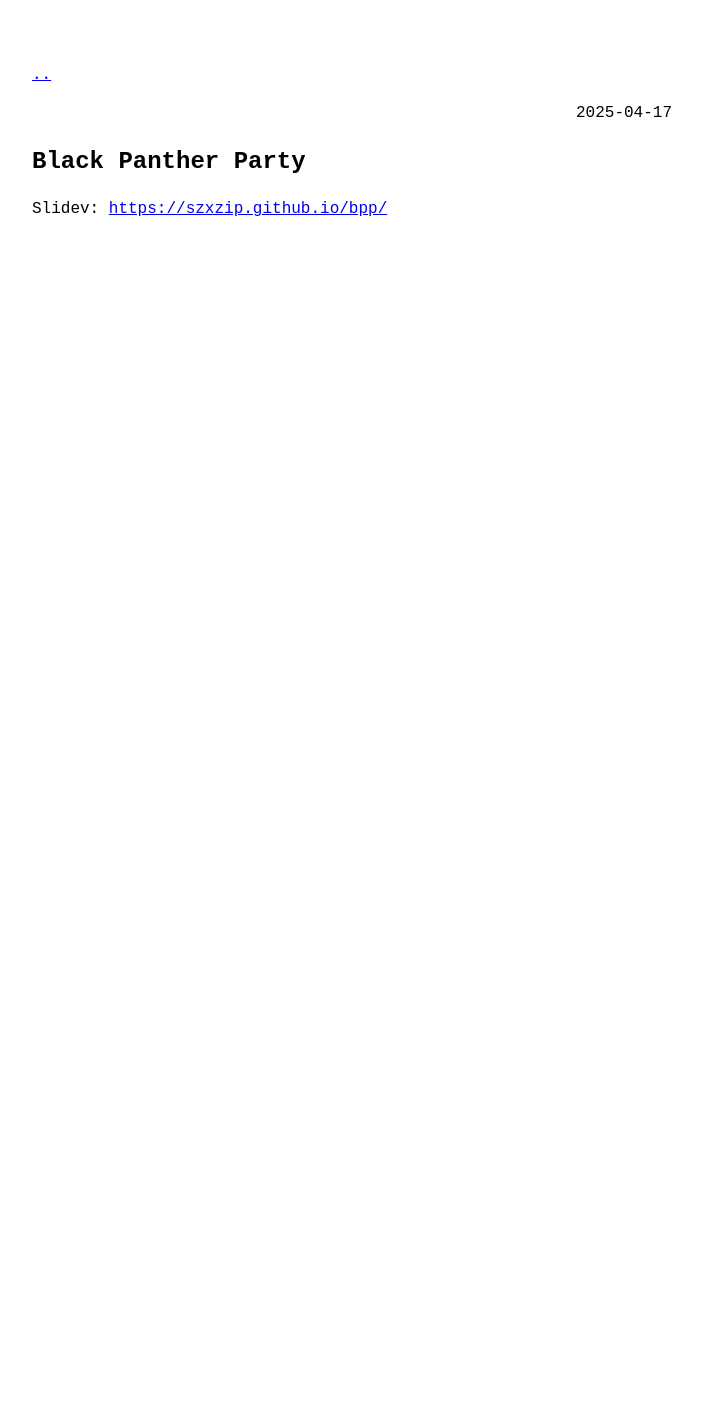
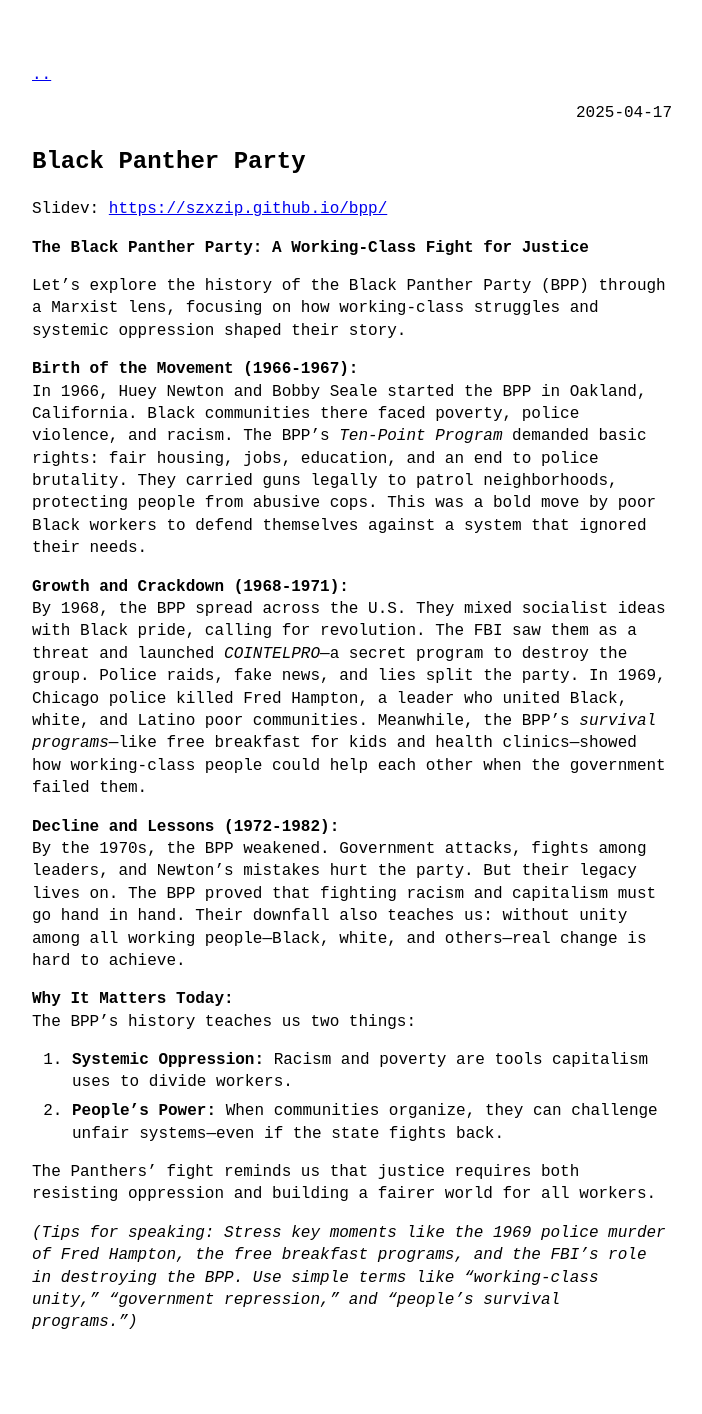
Before and after one commit to szxzip/szxzip.org, a Jekyll site: the page built from _posts/2025-04-17-bpp.md, in a window 1280 px wide. Shown: the whole page, without its empty margins (288-990 px from the left). Built offline with Jekyll 4.4.1, drawn with Linux system fonts in a browser that asks for light colours; before the commit the page ends 900 px from its top, so only the background shows below that.

Commit message:
Initial commit

```diff
--- a/_posts/2025-04-17-bpp.md
+++ b/_posts/2025-04-17-bpp.md
@@ -5,3 +5,25 @@ title: Black Panther Party
 ---
 
 Slidev: <https://szxzip.github.io/bpp/>
+
+**The Black Panther Party: A Working-Class Fight for Justice**
+
+Let’s explore the history of the Black Panther Party (BPP) through a Marxist lens, focusing on how working-class struggles and systemic oppression shaped their story.
+
+**Birth of the Movement (1966-1967):**
+In 1966, Huey Newton and Bobby Seale started the BPP in Oakland, California. Black communities there faced poverty, police violence, and racism. The BPP’s *Ten-Point Program* demanded basic rights: fair housing, jobs, education, and an end to police brutality. They carried guns legally to patrol neighborhoods, protecting people from abusive cops. This was a bold move by poor Black workers to defend themselves against a system that ignored their needs.
+
+**Growth and Crackdown (1968-1971):**
+By 1968, the BPP spread across the U.S. They mixed socialist ideas with Black pride, calling for revolution. The FBI saw them as a threat and launched *COINTELPRO*—a secret program to destroy the group. Police raids, fake news, and lies split the party. In 1969, Chicago police killed Fred Hampton, a leader who united Black, white, and Latino poor communities. Meanwhile, the BPP’s *survival programs*—like free breakfast for kids and health clinics—showed how working-class people could help each other when the government failed them.
+
+**Decline and Lessons (1972-1982):**
+By the 1970s, the BPP weakened. Government attacks, fights among leaders, and Newton’s mistakes hurt the party. But their legacy lives on. The BPP proved that fighting racism and capitalism must go hand in hand. Their downfall also teaches us: without unity among all working people—Black, white, and others—real change is hard to achieve.
+
+**Why It Matters Today:**
+The BPP’s history teaches us two things:
+1. **Systemic Oppression:** Racism and poverty are tools capitalism uses to divide workers.
+2. **People’s Power:** When communities organize, they can challenge unfair systems—even if the state fights back.
+
+The Panthers’ fight reminds us that justice requires both resisting oppression and building a fairer world for all workers.
+
+*(Tips for speaking: Stress key moments like the 1969 police murder of Fred Hampton, the free breakfast programs, and the FBI’s role in destroying the BPP. Use simple terms like “working-class unity,” “government repression,” and “people’s survival programs.”)*
```
